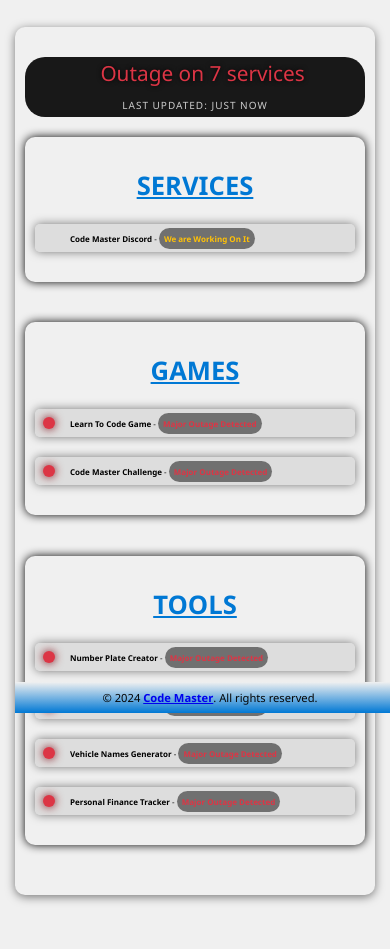
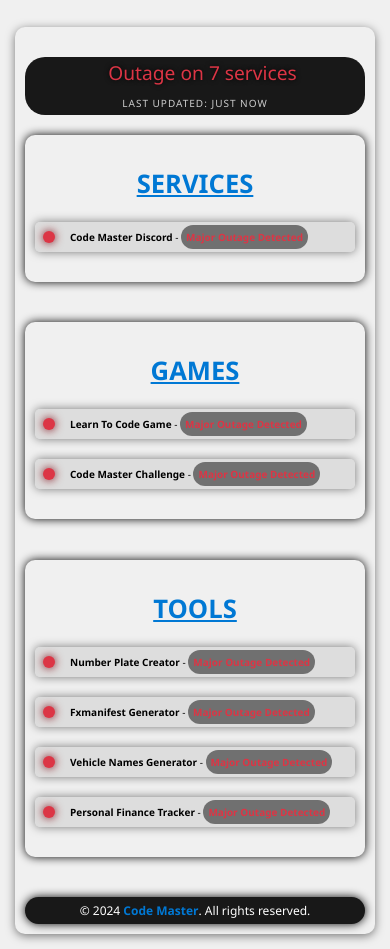
Before and after one commit to CodeMasterLtd/CodeMasterStatus, a plain HTML site: page index.html in a window 390 px wide. Shown: the part 131-1080 px from the top of the page. Before the commit the page ends 1041 px from the top, so only its background shows below. Drawn offline with nearby package versions, Linux system fonts and the light colour scheme; no server answers.

Commit message:
V1.0.0.7

```diff
--- a/index.html
+++ b/index.html
@@ -65,11 +65,11 @@
             </div>
             <!-- Add other game services as needed -->
         </div>
+        <div class="fot">
+        &copy; 2024 <a href="https://codemaster.ltd" target="_blank"><strong>Code Master</strong></a>. All rights reserved.
     </div>
-    <footer>
-        &copy; 2024 <a href="https://codemaster.ltd" target="_blank"><strong>Code Master</strong></a>. All rights reserved.
-    </footer>
-    <script src="script.js"></script>
+    </div>
+    <script src="script.js" type="module"></script>
     <script src ="https://cdnjs.cloudflare.com/ajax/libs/vanilla-tilt/1.7.2/vanilla-tilt.min.js"></script>
 </body>
 </html>
--- a/script.js
+++ b/script.js
@@ -1,5 +1,5 @@
+
 document.addEventListener("DOMContentLoaded", function() {
-
     const websites = [
         { id: 'ltcg', url: 'https://learntocodegame.netlify.app/' },
         { id: 'cmc', url: 'https://codemasterchallenge.netlify.app/' },
@@ -7,36 +7,45 @@
         { id: 'pft', url: 'https://personalfinancetrack.netlify.app/' },
         { id: 'npc', url: 'https://numberplatecreator.netlify.app/' },
         { id: 'fmlua', url: 'https://vehiclefxmanifestgenerator.netlify.app/' },
-        { id: 'discord', url: 'https://discord.g/XcEHvPR9qA' },
-    ];
+        { id: 'discord', url: 'https://discord.g/XcEHvPR9qA' }
+]
 
     const overallStatusText = document.getElementById('overall-status-text');
     const lastUpdatedTime = document.getElementById('last-updatedTime');
     const dis = document.getElementById(`discord-message`);
     const dis1 = document.getElementById(`discord-status`);
 
-    let allow = false;
-    let message = true;
+    let inves = false;
+    let working = false;
+    let delay = false;
 
     function ManualErrors() {
-        if (allow) {
-            allow = true;
+        if (inves) {
+            inves = true;
 
         dis1.classList.add('status-fixing');
         dis.style.color = '#ffc107';
-        dis.textContent = 'Problem is Being Investigated';
+        dis.textContent = 'We are Investigating';
         } else {
-            allow = false;
+            inves = false;
         }
-        if (!allow && message) {
-            message = true;
+        if (!inves && working) {
+            working = true;
             dis1.classList.add('status-fixing2');
             dis.style.color = '#ffc107';
             dis.textContent = 'We are Working On It';
         } else {
-            message = false;
+            working = false;
         }
-        return allow, message;
+        if (!inves && !working && delay) {
+            delay = true;
+            dis1.classList.add('status-fixing2');
+            dis.style.color = '#ffc107';
+            dis.innerHTML = `Fix Delayed <span style="color: darkgray;">EST: 24 hours</span>`;
+        } else {
+            delay = false;
+        }
+        return inves, working, delay;
     }
 
     // Function to get the current time in minutes
@@ -111,7 +120,7 @@
         // Define messages and corresponding times
         const outageMessages = [
             { time: 0, message: "Major Outage Detected", color: '#dc3545', class: 'status-down' }, // Red
-            { time: 10, message: "Problem is Being Investigated", color: '#ffc107', class: 'status-fixing' }, // Orange
+            { time: 10, message: "We are Investigating", color: '#ffc107', class: 'status-fixing' }, // Orange
             { time: 20, message: "Problem Solved", color: '#28a745', class: 'status-up' } // Green
         ];
 
@@ -203,7 +212,7 @@
                 overallStatusText.textContent = 'All services up and running';
                 element.style.borderColor = 'green';
             } else {
-                if (message === true && outageCount === 1) {
+                if (delay === true && outageCount === 1 || working === true && outageCount === 1) {
                     overallStatusText.style.color = '#ffc107';
                     overallStatusText.textContent = `Resolving issues on ${outageCount} service${outageCount > 1 ? 's' : ''}`;
                     element.style.borderColor = '#ffc107';
--- a/styles.css
+++ b/styles.css
@@ -176,20 +176,12 @@
     display: block;
 }
 
-footer {
-    background: linear-gradient(to top, #0078d4, #f0f0f0);
-    color: #050505;
-    padding: 15px 0;
-    position: fixed;
-    bottom: 0;
-    width: 100%;
-    font-size: 0.9rem;
-    margin: 0 auto;
-}
-
-body.dark-mode footer {
-    background: linear-gradient(to top, #005bb5, #303030);
-    color: #ccc;
+.fot {
+    background-color: #181818;
+    border-radius: 50px;
+    padding: 5px 5px;
+    box-shadow: #050505 0 0 10px;
+    color: #fff;
 }
 
 .logo {
@@ -251,6 +243,11 @@
     color: #c5c5c5;
 }
 
+a {
+    color: #0078d4;
+    text-decoration: none;
+}
+
 /* Media Queries for Responsive Design */
 @media (max-width: 768px) {
     header {
@@ -262,7 +259,7 @@
     }
 
     .status1 {
-        font-size: 1.3em;
+        font-size: 1.2em;
      }
 
     .container {
@@ -282,10 +279,8 @@
     .logo {
         width: 80px;
     }
-
-    footer {
-        font-size: 0.8rem;
-        padding: 10px 0;
+    .fot {
+        font-size: 14px;
     }
 }
 
@@ -312,7 +307,7 @@
     }
 
     .status {
-        font-size: 8px;
+        font-size: 10px;
         padding: 8px;
     }
 
@@ -328,9 +323,7 @@
     .logo {
         width: 60px;
     }
-
-    footer {
-        font-size: 0.7rem;
-        padding: 8px 0;
+    .fot {
+        font-size: 12px;
     }
 }
```
